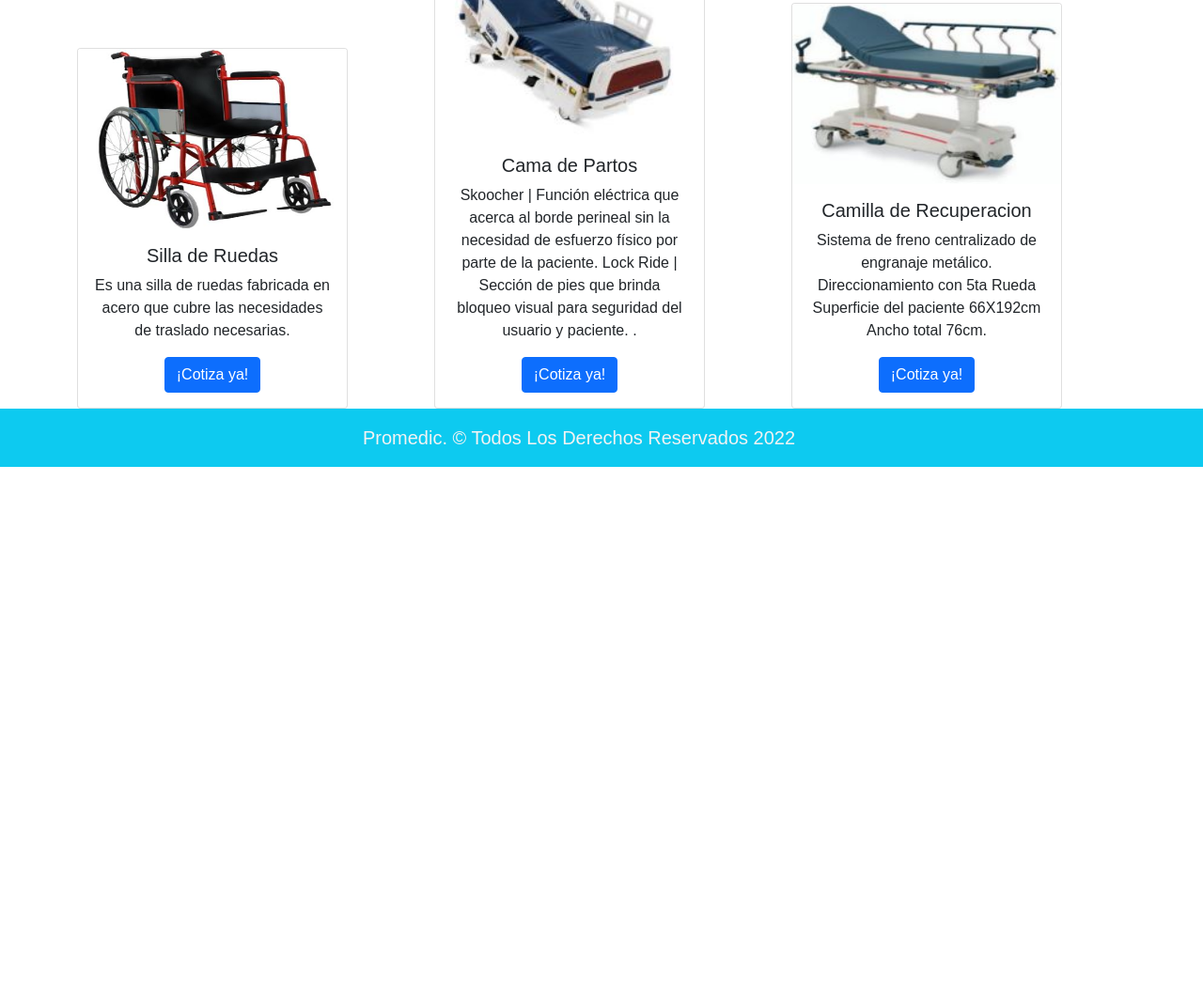
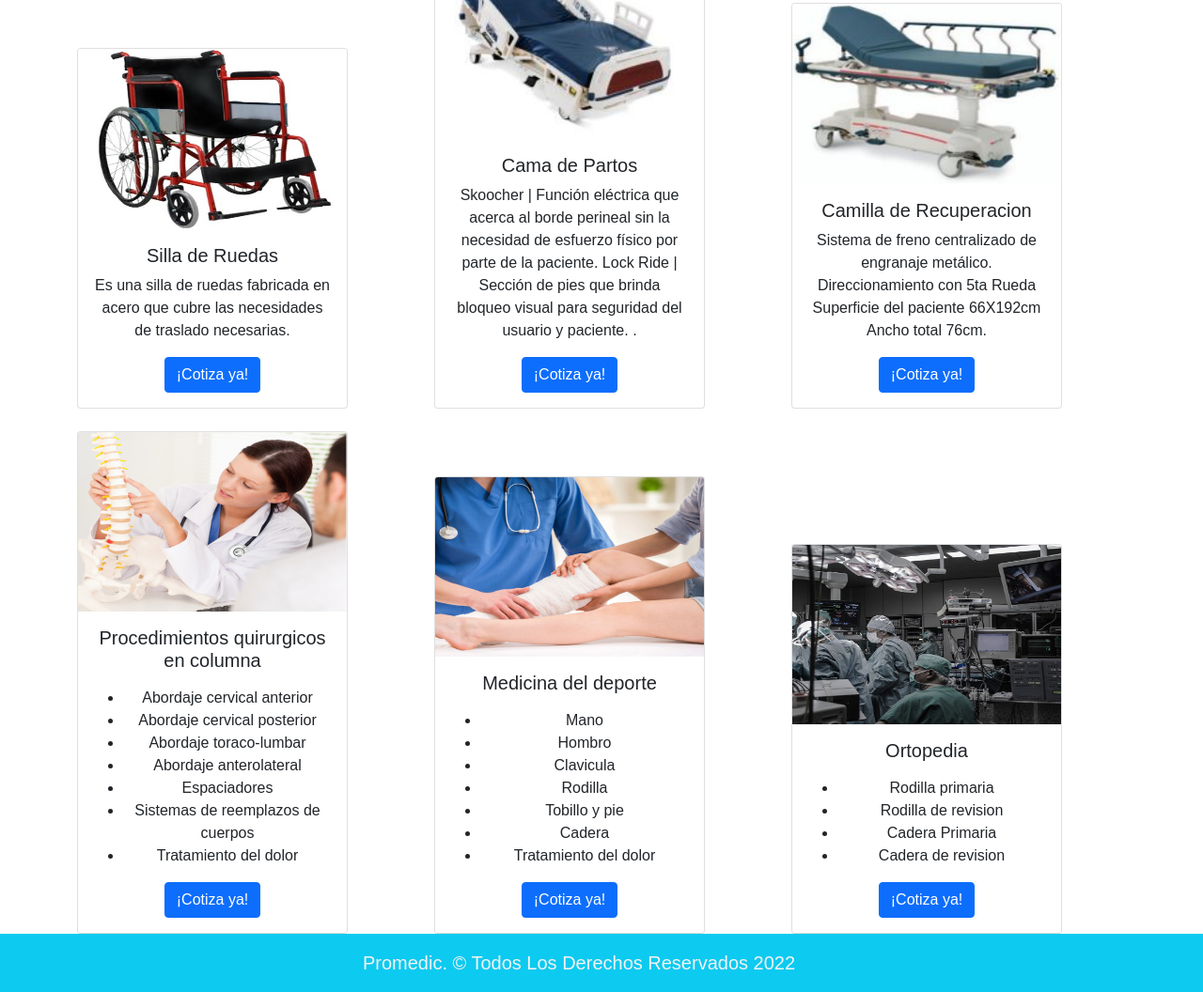
Before and after one commit to Dan10vaz/promedic, a plain HTML site: page equipo.html in a window 1280 px wide. Shown: the part 1055-2111 px from the top of the page at 94% size. Before the commit the page ends 1552 px from the top, so only its background shows below. Drawn offline with nearby package versions, Linux system fonts and the light colour scheme.

Commit message:
ultimos cambios 1

```diff
--- a/equipo.html
+++ b/equipo.html
@@ -46,7 +46,7 @@
         </div>
     </nav>
     <div>
-        <h2 class="fs-1" style="text-align: center; color: #0d6efd;" >Contamos con gran variedad de productos</h2>
+        <h2 class="fs-1" style="text-align: center; color: #0d6efd;" >Contamos con gran variedad de productos y servicios</h2>
     </div>
     <br>
     <div class="container text-center">
@@ -167,6 +167,101 @@
             </div>
           </div>
         </div>
+        <br>
+          <div class="row align-items-end">
+           <div class="col">
+            <div class="card" style="width: 18rem;">
+                <img src="img/columna.png" width="286" height="191.61" class="card-img-top" alt="...">
+                <div class="card-body">
+                    <h5 class="card-title">Procedimientos quirurgicos en columna</h5>
+                    <p class="card-text">
+                        <ul>
+                            <li>
+                                Abordaje cervical anterior
+                            <li>
+                                Abordaje cervical posterior
+                            </li>
+                            <li>
+                                Abordaje toraco-lumbar
+                            </li>
+                            <li>
+                                Abordaje anterolateral
+                            </li>
+                            <li>
+                                Espaciadores
+                            </li>
+                            <li>
+                                Sistemas de reemplazos de cuerpos
+                            </li>
+                            <li>
+                                Tratamiento del dolor
+                            </li>
+
+                            </li>
+                        </ul>
+                        </p>
+                    <a href="#" class="btn btn-primary">¡Cotiza ya!</a>
+                </div>
+            </div>
+          </div>
+          <div class="col">
+            <div class="card" style="width: 18rem;">
+                <img src="img/med_deporte.png" width="286" height="191.61" class="card-img-top" alt="...">
+                <div class="card-body">
+                    <h5 class="card-title">Medicina del deporte</h5>
+                    <p class="card-text">
+                        <ul>
+                            <li>
+                                Mano
+                            <li>
+                                Hombro
+                            </li>
+                            <li>
+                                Clavicula
+                            </li>
+                            <li>
+                                Rodilla
+                            </li>
+                            <li>
+                                Tobillo y pie
+                            </li>
+                            <li>
+                                Cadera
+                            </li>
+                            <li>
+                                Tratamiento del dolor
+                        </ul>
+                        </p>
+                    <a href="#" class="btn btn-primary">¡Cotiza ya!</a>
+                </div>
+            </div>
+          </div>
+          <div class="col">
+            <div class="card" style="width: 18rem;">
+                <img src="img/service3.jpg" width="286" height="191.61" class="card-img-top" alt="...">
+                <div class="card-body">
+                    <h5 class="card-title">Ortopedia</h5>
+                    <p class="card-text">
+                        <ul>
+                            <li>
+                                Rodilla primaria
+                            </li>
+                            <li>
+                                Rodilla de revision
+                            </li>
+                            <li>
+                                Cadera Primaria
+                            </li>
+                            <li>
+                                Cadera de revision
+                            </li>
+                        </ul>
+                        </p>
+                    <a href="#" class="btn btn-primary">¡Cotiza ya!</a>
+                </div>
+            </div>
+          </div>
+        </div>
       </div>
 
 
--- a/main.css
+++ b/main.css
@@ -56,7 +56,7 @@ body {
 
 /* MAPA */
 .mapa{
-    background: url(/img/direc.JPG);
+    background: url(/img/jalisco.JPG);
     background-repeat: no-repeat;
     width: 100%;
     height: 500px;
```
Also changed, not shown: contacto.html (+57 -32 lines), index.html (+8 -3 lines), img/jalisco.JPG (added).
